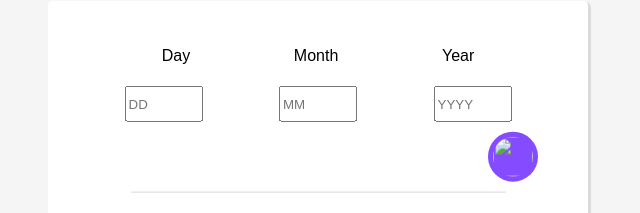
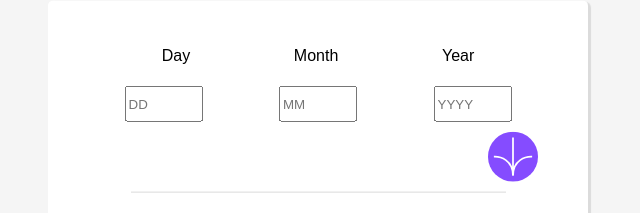
Before and after one commit to seethipavankumarreddy123/age-calculator-app, a plain HTML site: page index.html in a window 1280 px wide. Shown: the part 158-371 px from the top of the page, 322-962 px from the left. Drawn offline with Linux system fonts and the light colour scheme.

Commit message:
Add files via upload

```diff
--- a/index.html
+++ b/index.html
@@ -30,14 +30,13 @@
         <input type="number" placeholder="MM" class="month" min="1" max="12" />
         <p id="month-error"></p>
       </div>
-
       <div class="input-group">
         <input type="number" placeholder="YYYY" class="year" min="1900" max="2030" />
         <p id="year-error"></p>
       </div>
     </div>
 
-    <img src="./assets/images/icon-arrow.svg" class="oo" onclick="calculateAge()" style="cursor:pointer;" />
+    <img src="icon-arrow.svg" class="oo" onclick="calculateAge()" style="cursor:pointer;" />
 
     <div class="kk"></div>
 
```
